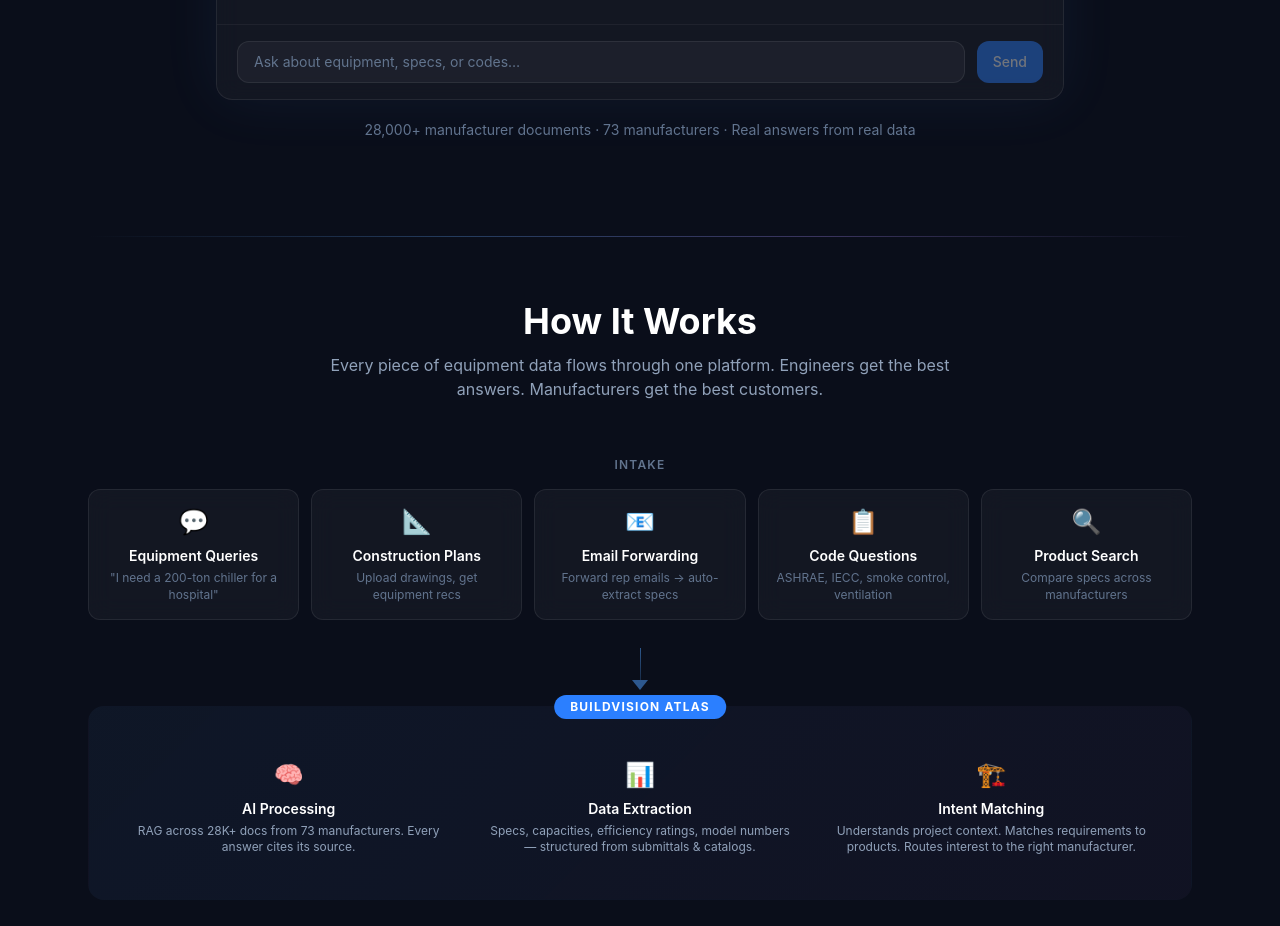
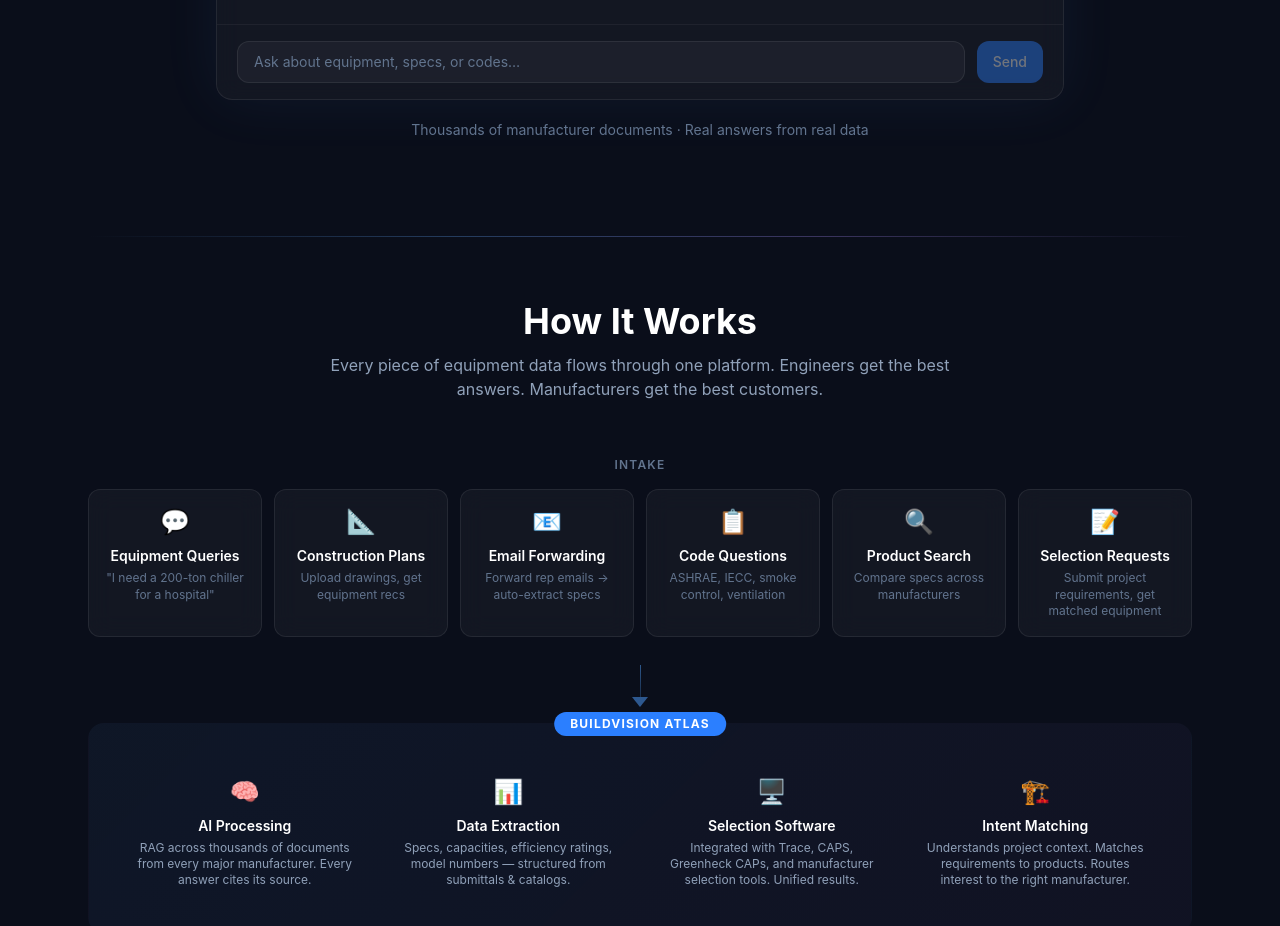
Before and after one commit to buildybot/buildvision-plan, a Next.js app: page / in a window 1280 px wide. Shown: the part 740-1666 px from the top of the page. Built offline with nearby package versions, Linux system fonts and the light colour scheme.

Commit message:
Genericize doc counts, add Selection Requests to intake, Selection Software to Atlas core

```diff
--- a/src/app/page.tsx
+++ b/src/app/page.tsx
@@ -99,7 +99,7 @@
           />
         ))}
       </div>
-      <span className="text-sm text-slate-400">Searching 28,000+ documents…</span>
+      <span className="text-sm text-slate-400">Searching manufacturer documents…</span>
     </div>
   );
 }
@@ -344,7 +344,7 @@
 
         {/* Stats note */}
         <p className="text-center text-sm text-slate-500 mt-5">
-          28,000+ manufacturer documents · 73 manufacturers · Real answers from real data
+          Thousands of manufacturer documents · Real answers from real data
         </p>
       </section>
 
@@ -360,13 +360,14 @@
         {/* ── INTAKE ROW ── */}
         <div className="mb-3">
           <p className="text-xs font-semibold uppercase tracking-widest text-slate-500 mb-4 text-center">Intake</p>
-          <div className="grid grid-cols-2 sm:grid-cols-3 lg:grid-cols-5 gap-3">
+          <div className="grid grid-cols-2 sm:grid-cols-3 lg:grid-cols-6 gap-3">
             {[
               { icon: '💬', label: 'Equipment Queries', sub: '"I need a 200-ton chiller for a hospital"' },
               { icon: '📐', label: 'Construction Plans', sub: 'Upload drawings, get equipment recs' },
               { icon: '📧', label: 'Email Forwarding', sub: 'Forward rep emails → auto-extract specs' },
               { icon: '📋', label: 'Code Questions', sub: 'ASHRAE, IECC, smoke control, ventilation' },
               { icon: '🔍', label: 'Product Search', sub: 'Compare specs across manufacturers' },
+              { icon: '📝', label: 'Selection Requests', sub: 'Submit project requirements, get matched equipment' },
             ].map((item) => (
               <div key={item.label} className="glass rounded-xl p-4 text-center hover:border-blue-400/30 transition-colors">
                 <div className="text-2xl mb-2">{item.icon}</div>
@@ -391,16 +392,21 @@
             <div className="absolute -top-3 left-1/2 -translate-x-1/2 px-4 py-1 rounded-full text-xs font-bold uppercase tracking-widest bg-blue-500 text-white">
               BuildVision Atlas
             </div>
-            <div className="grid grid-cols-1 sm:grid-cols-3 gap-4 mt-2">
+            <div className="grid grid-cols-2 sm:grid-cols-4 gap-4 mt-2">
               <div className="text-center p-3">
                 <div className="text-2xl mb-2">🧠</div>
                 <p className="text-sm font-semibold text-white">AI Processing</p>
-                <p className="text-xs text-slate-400 mt-1">RAG across 28K+ docs from 73 manufacturers. Every answer cites its source.</p>
+                <p className="text-xs text-slate-400 mt-1">RAG across thousands of documents from every major manufacturer. Every answer cites its source.</p>
               </div>
               <div className="text-center p-3">
                 <div className="text-2xl mb-2">📊</div>
                 <p className="text-sm font-semibold text-white">Data Extraction</p>
                 <p className="text-xs text-slate-400 mt-1">Specs, capacities, efficiency ratings, model numbers — structured from submittals &amp; catalogs.</p>
+              </div>
+              <div className="text-center p-3">
+                <div className="text-2xl mb-2">🖥️</div>
+                <p className="text-sm font-semibold text-white">Selection Software</p>
+                <p className="text-xs text-slate-400 mt-1">Integrated with Trace, CAPS, Greenheck CAPs, and manufacturer selection tools. Unified results.</p>
               </div>
               <div className="text-center p-3">
                 <div className="text-2xl mb-2">🏗️</div>
@@ -551,7 +557,7 @@
             </div>
             <div className="rounded-xl p-4 text-center" style={{ background: 'rgba(139,92,246,0.05)', border: '1px solid rgba(139,92,246,0.2)' }}>
               <p className="text-sm font-bold text-purple-300 mb-1">Manufacturer Data</p>
-              <p className="text-xs text-slate-500">Submittals, catalogs, spec sheets, case studies. Scraped, uploaded, or API-integrated. 73+ manufacturers.</p>
+              <p className="text-xs text-slate-500">Submittals, catalogs, spec sheets, case studies. Scraped, uploaded, or API-integrated. Every major manufacturer.</p>
               <span className="inline-block mt-2 px-2 py-0.5 rounded text-[10px] font-semibold text-purple-400 bg-purple-500/10 border border-purple-400/20">Direct Integration</span>
             </div>
           </div>
```
